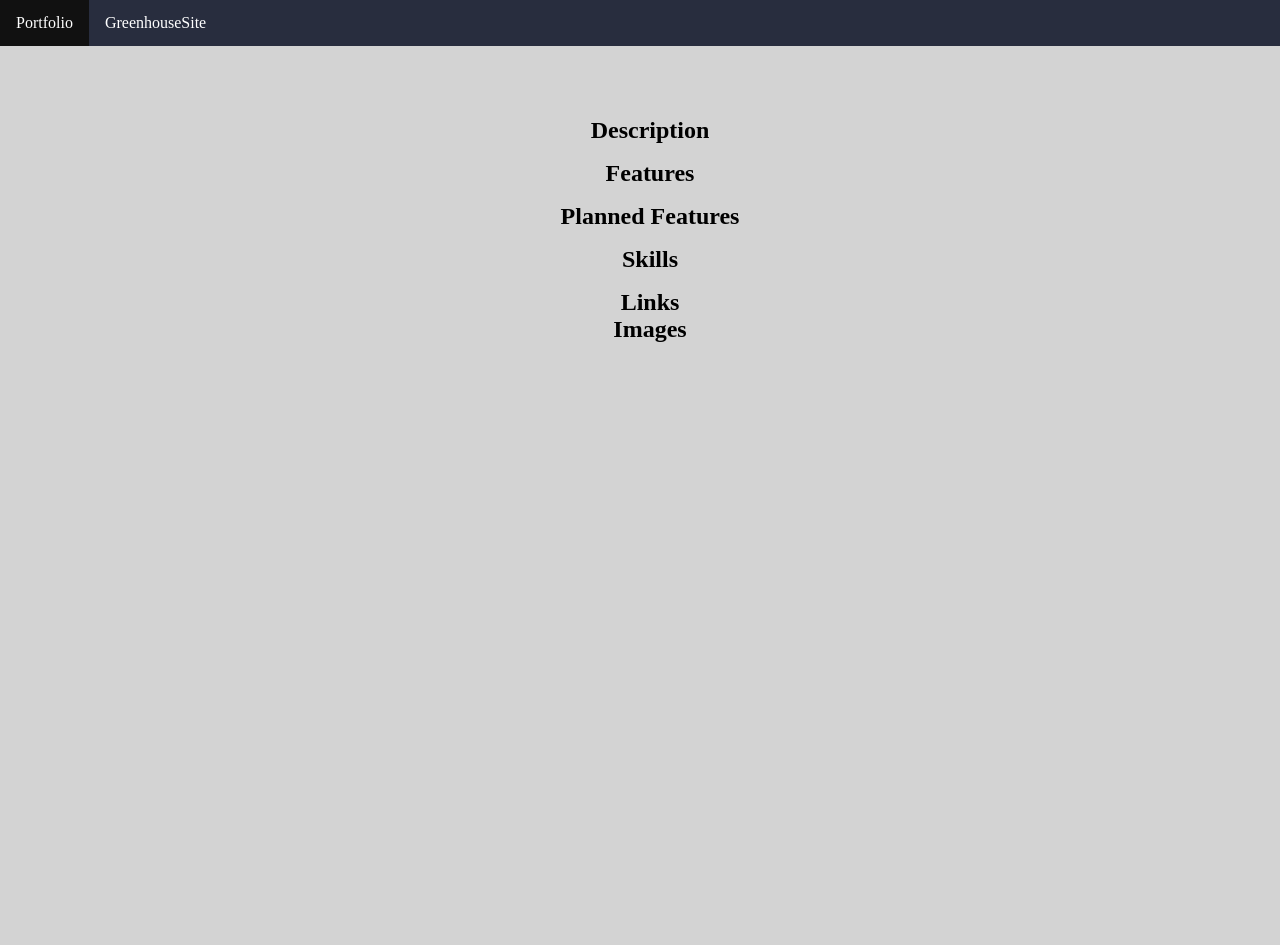
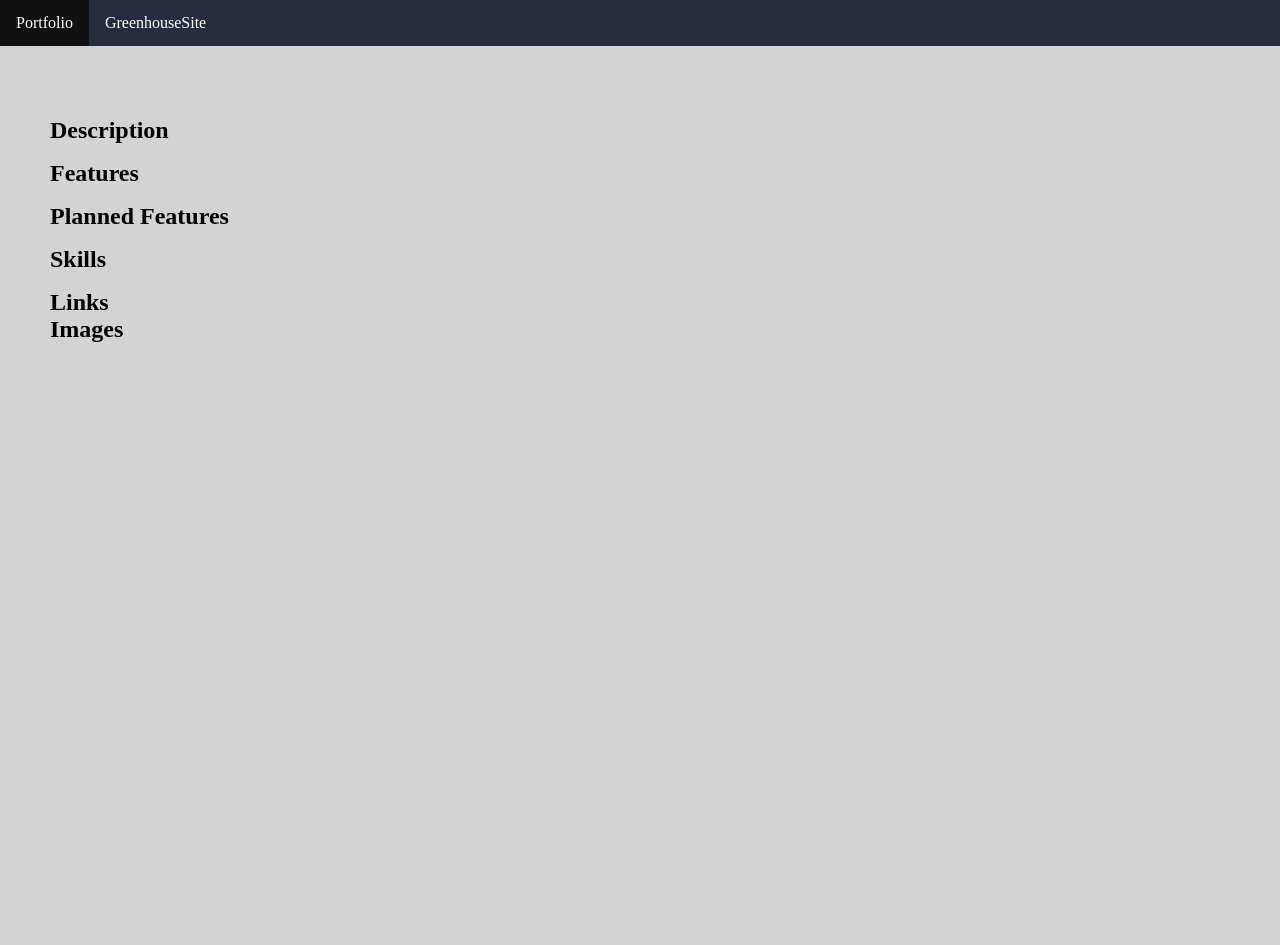
Before and after one commit to BrettMeirhofer/DjangoPortfolio, a Django app: template templates/project.html in a window 1280 px wide. Shown: the top 945 px of the page. Run offline with Django 3.2, Linux system fonts and the light colour scheme; the template is opened without the code that fills it, so the values that code supplies are empty.

Commit message:
- Centering should only happen on small screens

```diff
--- a/static/css/base_site.css
+++ b/static/css/base_site.css
@@ -40,6 +40,17 @@ h2 {
 
 }
 
+@media only screen and (max-width: 1200px) {
+    .container {
+    text-align:center;
+}
+}
+
+.container {
+    background: #D3D3D3;
+    padding-bottom: 50px;
+    padding-top: 50px;
+}
 
 
 .navcontainer {
@@ -72,12 +83,7 @@ h2 {
     text-align: center;
 }
 
-.container {
-    background: #D3D3D3;
-    padding-bottom: 50px;
-    padding-top: 50px;
-    text-align:center;
-}
+
 
 .background {
     background-position: center;
```
